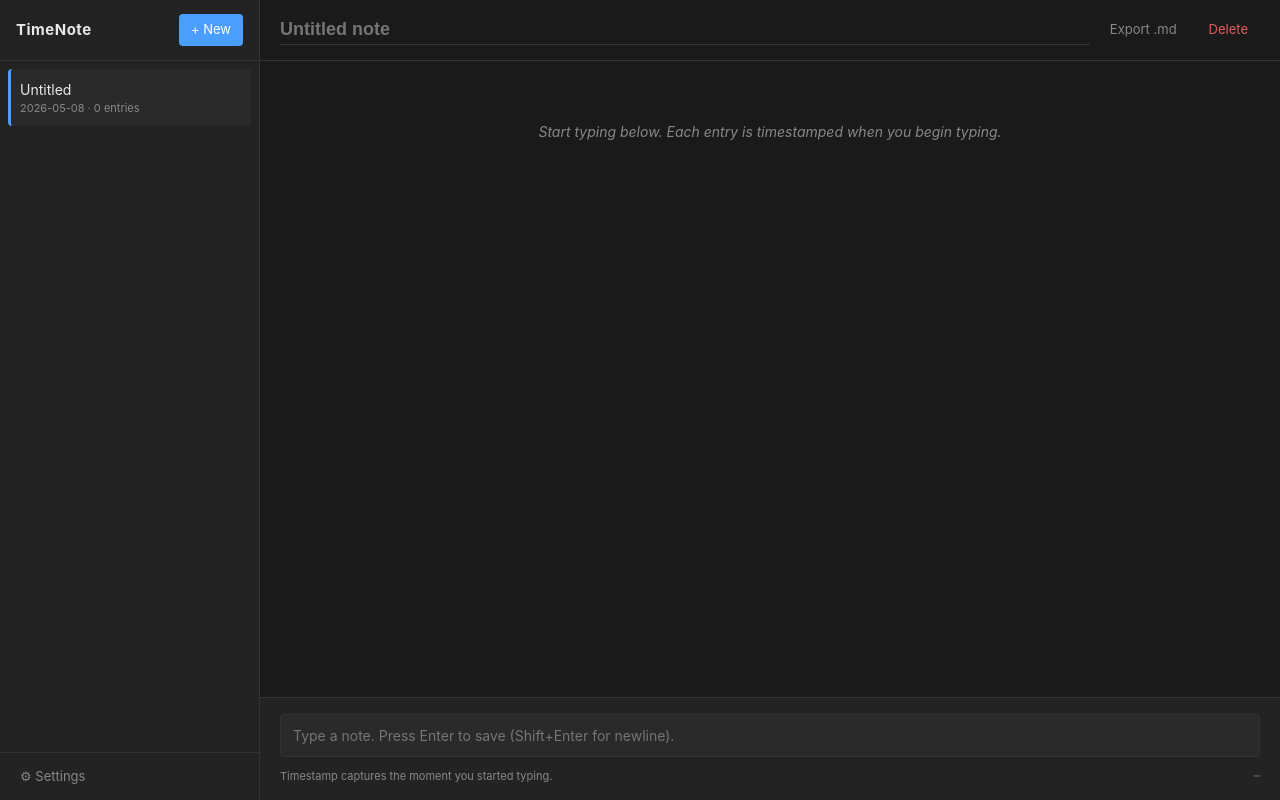
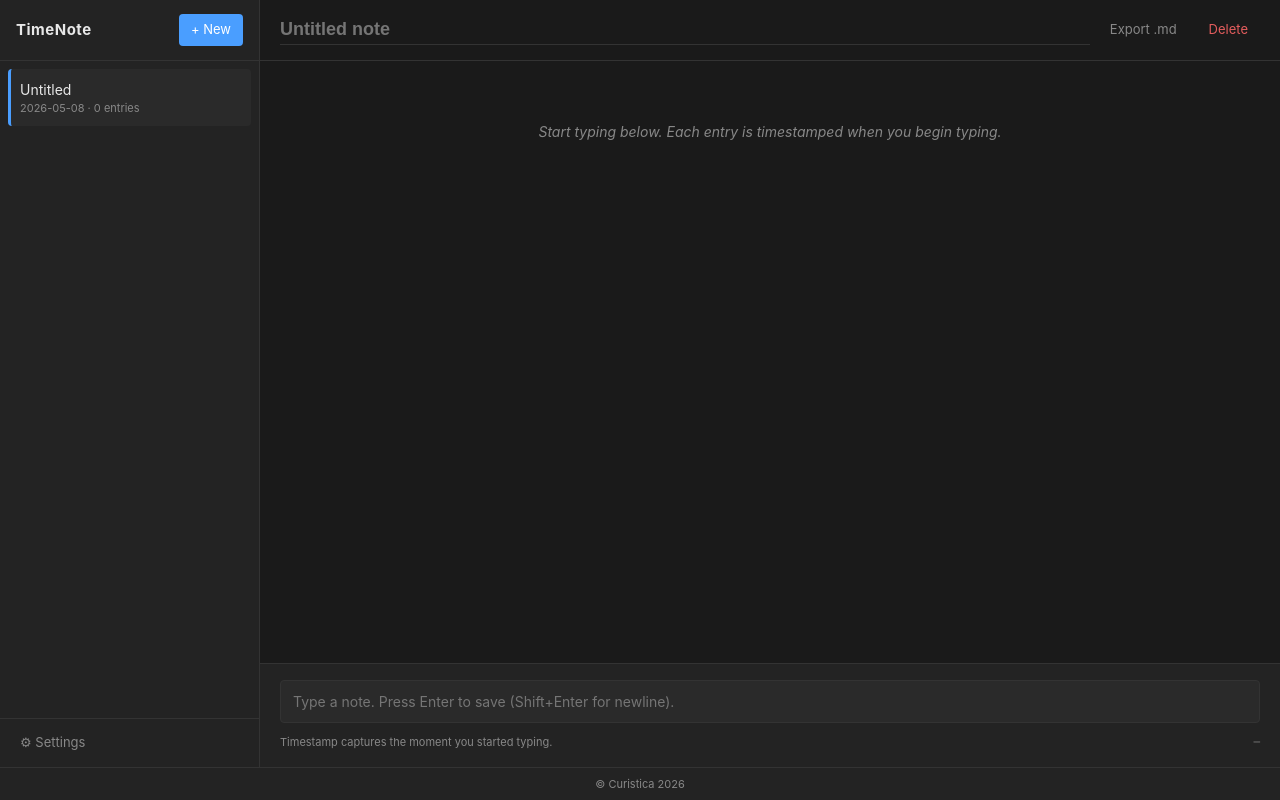
Before and after one commit to DrKGrimes/TimeNote, a plain HTML site: page index.html in a window 1280 px wide. Drawn offline with Linux system fonts and the light colour scheme.

Commit message:
Add Curistica copyright footer
Co-Authored-By: Claude Opus 4.7 (1M context) <noreply@anthropic.com>

```diff
--- a/index.html
+++ b/index.html
@@ -24,6 +24,16 @@
     font: 14px/1.5 -apple-system, BlinkMacSystemFont, "Segoe UI", Roboto, sans-serif;
     display: grid;
     grid-template-columns: 260px 1fr;
+    grid-template-rows: 1fr auto;
+  }
+  #footer {
+    grid-column: 1 / -1;
+    padding: 8px 16px;
+    border-top: 1px solid var(--border);
+    background: var(--panel);
+    color: var(--muted);
+    font-size: 11px;
+    text-align: center;
   }
   #sidebar {
     background: var(--panel);
@@ -309,6 +319,8 @@
       </div>
     </div>
   </div>
+
+  <footer id="footer">© Curistica 2026</footer>
 
 <script>
 (() => {
```
